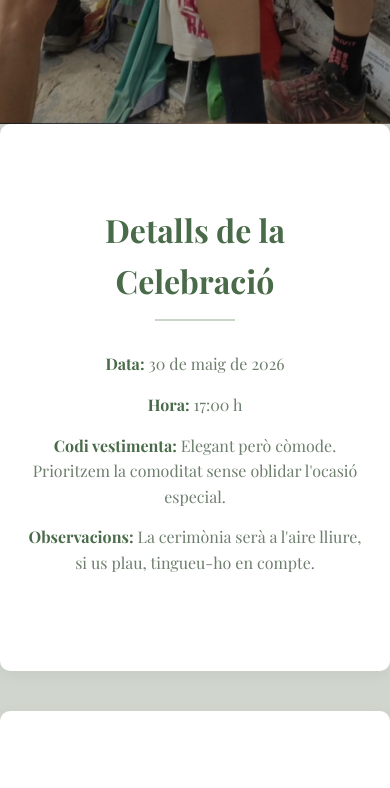
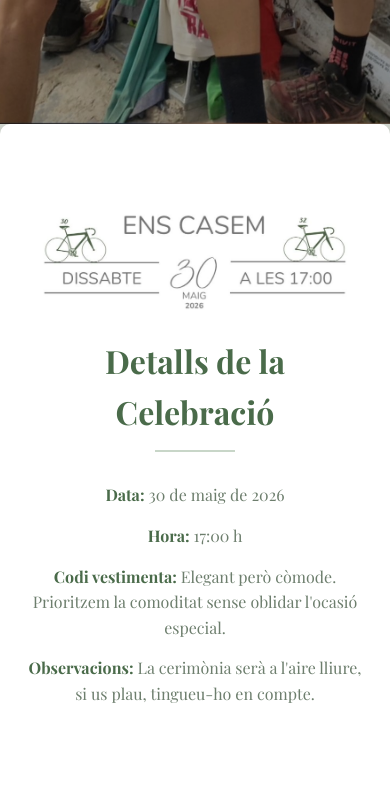
Before and after one commit to MikiSastre/TrentaDeMaig, a plain HTML site: page index.html in a window 390 px wide. Shown: the part 720-1508 px from the top of the page. Drawn offline with nearby package versions, Linux system fonts and the light colour scheme.

Commit message:
Update: plus1 tret

```diff
--- a/css/style.css
+++ b/css/style.css
@@ -155,6 +155,19 @@ body {
 }
 
 /* ----------------------------------------------------
+    LOGO ENS CASAM - RESPONSIVE (AÑADIDO)
+---------------------------------------------------- */
+.logo-enscasem {
+    /* Centrar la imagen dentro de la sección */
+    display: block;
+    margin: 0px auto 40px auto; /* Separación superior 0, inferior 40px */
+
+    /* CONTROL DE TAMAÑO EN ESCRITORIO */
+    max-width: 650px; /* Tamaño máximo para escritorio */
+    height: auto;
+}
+
+/* ----------------------------------------------------
     SECCIONS GENERALS (INFORMACIÓ, UBICACIÓ, REGISTRE)
 ---------------------------------------------------- */
 .info,
@@ -163,7 +176,7 @@ body {
     padding: 80px 25px;
     text-align: center;
     max-width: 900px;
-    margin: 0 auto 40px auto; /* Centrar i espaiat */
+    margin: 0 auto 40px auto; /* Centrar y espaciado */
     background: #FFFFFF;
     box-shadow: 0 4px 15px rgba(0, 0, 0, 0.05);
     border-radius: 10px;
@@ -375,6 +388,13 @@ body {
         flex-basis: auto;
         min-width: 23%; /* 4 botons amb espaiat de 8px caben en 100% */
     }
+    /* Logo de Ens Casem más pequeño */
+    .logo-enscasem {
+        /* Reducimos el tamaño máximo para que no sea demasiado grande en móvil */
+        max-width: 90%;
+        /* Reducimos la separación inferior para compactar el contenido */
+        margin-bottom: 25px;
+    }
     /* Resto de estilos responsive */
     .main-title {
         font-size: 3.5rem;
--- a/index.html
+++ b/index.html
@@ -44,6 +44,8 @@
 
     <!-- INFORMACIÓ - Detalles del evento -->
     <section id="info" class="info">
+        <img src="img/enscasem.png" alt="Ens Casem - 30 Maig 2026 - Dissabte a les 17:00" class="logo-enscasem">
+
         <h2>Detalls de la Celebració</h2>
         <p><strong>Data:</strong> 30 de maig de 2026</p>
         <p><strong>Hora:</strong> 17:00 h</p>
@@ -99,13 +101,6 @@
             <input id="nom" name="nom" type="text" placeholder="Escriu el teu nom complet" required>
         </fieldset>
 
-        <!-- Convidat (+1) (Sempre visible, ja que poden posar qui són encara que no vinguin) -->
-        <fieldset class="grup" id="fs-plus1">
-            <legend>Acompanyant (+1)</legend>
-            <label for="plus1">Nom i cognoms de l'acompanyant</label>
-            <input id="plus1" name="plus1" type="text" placeholder="Nom del teu acompanyant (si n'hi ha)">
-        </fieldset>
-
         <!-- Al·lèrgies (Visible solo si "Si") -->
         <fieldset class="grup" id="fs-allergies">
             <legend>Al·lèrgies o intoleràncies</legend>
--- a/js/script.js
+++ b/js/script.js
@@ -91,7 +91,6 @@ document.addEventListener("DOMContentLoaded", () => {
 
     // Fieldsets que NOMÉS es mostren si l'assistència és 'Si'
     const fieldsetsConditional = [
-        "fs-plus1",
         "fs-allergies",
         "fs-musica",
         "fs-transport"
```
Also changed, not shown: img/enscasem.png (added).
